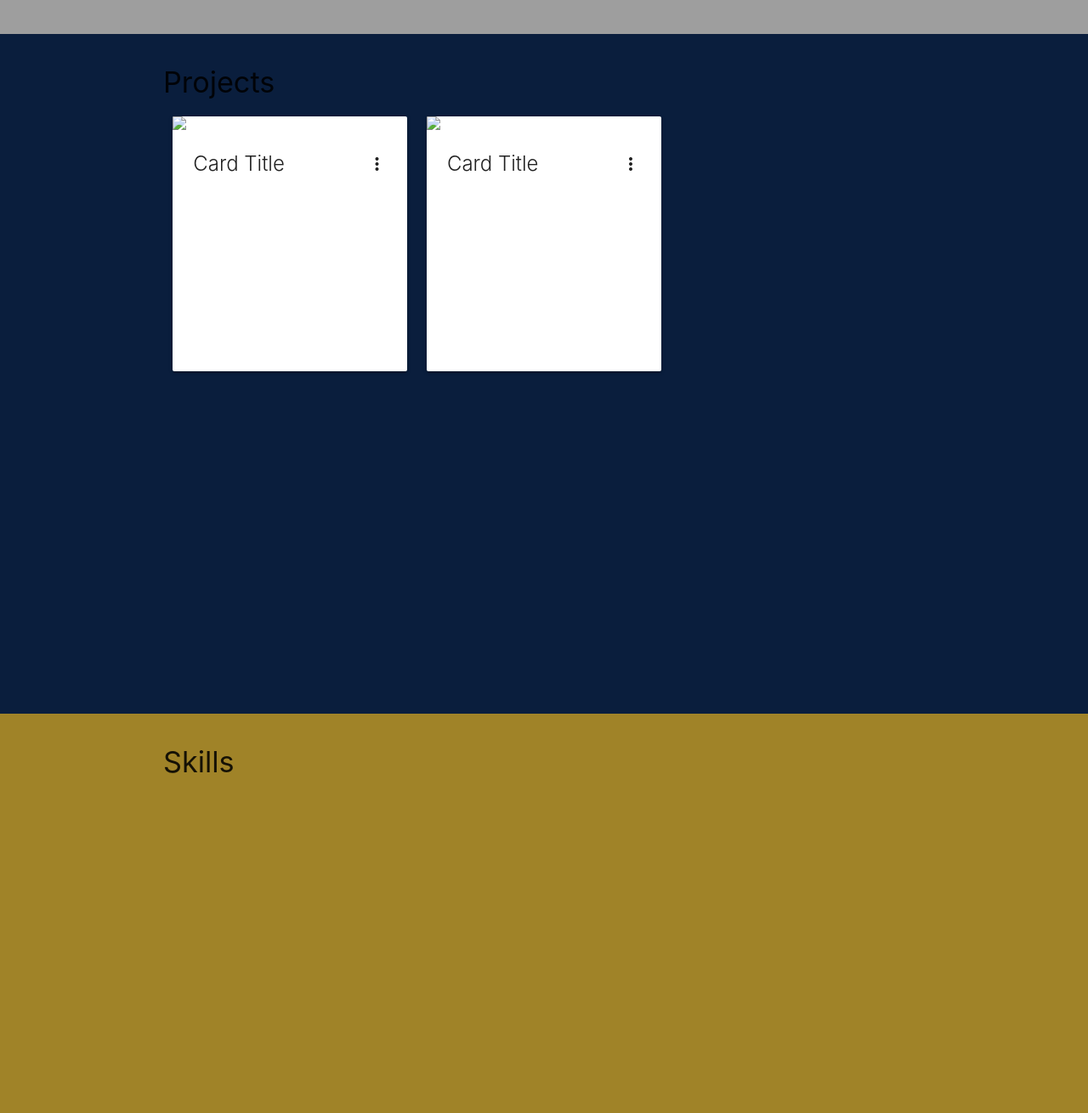
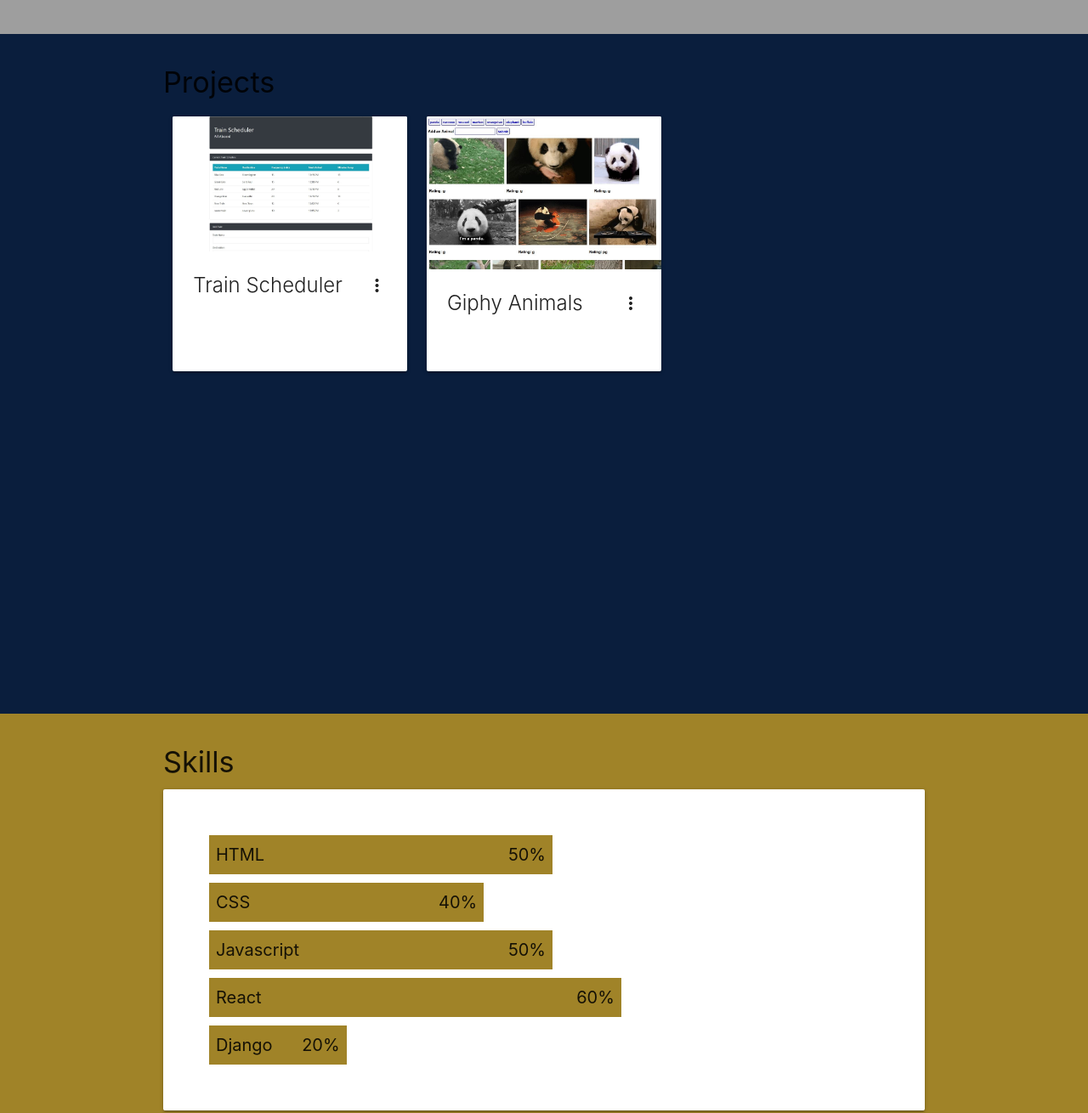
Before and after one commit to Lockn008/Lockn008.github.io, a plain HTML site: page index.html in a window 1280 px wide. Shown: the part 760-2070 px from the top of the page at 85% size. Drawn offline with Linux system fonts and the light colour scheme; grey boxes are pictures that could not be loaded.

Commit message:
added projects to page

```diff
--- a/css/styles.css
+++ b/css/styles.css
@@ -62,3 +62,39 @@ html, body {
 	height: auto;
 	background-color: #a08328;
 }
+
+.graph {
+	padding: 20px;
+	width: 100%;
+}
+
+.bar {
+	background-color: #a08328;
+	font-size: 20px;
+	margin: 10px;
+	padding: 8px;
+}
+
+.bar-20 {
+	width: 20%;
+}
+
+.bar-30 {
+	width: 30%;
+}
+
+.bar-40 {
+	width: 40%;
+}
+
+.bar-50 {
+	width: 50%;
+}
+
+.bar-60 {
+	width: 60%;
+}
+
+.skill-level {
+	float: right;
+}
--- a/index.html
+++ b/index.html
@@ -60,28 +60,40 @@
 				<div class="col s4">
 					<div class="card small">
 						<div class="card-image waves-effect waves-block waves-light">
-							<img class="activator" src="images/office.jpg">
+							<img class="activator" src="train-scheduler.jpg">
 						</div>
 						<div class="card-content">
-							<span class="card-title activator">Card Title<i class="material-icons right">more_vert</i></span>
+							<span class="card-title activator">Train Scheduler<i class="material-icons right">more_vert</i></span>
 						</div>
 						<div class="card-reveal">
-							<span class="card-title grey-text text-darken-4">Card Title<i class="material-icons right">close</i></span>
-							<p>Here is some more information about this product that is only revealed once clicked on.</p>
+							<span class="card-title grey-text text-darken-4">Train Scheduler<i class="material-icons right">close</i></span>
+							<p>A simple app to display train departure times</p>
+							<ul>
+								<li>Firebase</li>
+							</ul>
+							<p><a href="https://lockn008.github.io/Train-Scheduler/">Site</a></p>
+							<p><a href="https://github.com/Lockn008/Train-Scheduler">Github</a></p>
+
 						</div>
 					</div>
 				</div>
 				<div class="col s4">
 					<div class="card small">
 						<div class="card-image waves-effect waves-block waves-light">
-							<img class="activator" src="images/office.jpg">
+							<img class="activator" src="giphy-animals.jpg">
 						</div>
 						<div class="card-content">
-							<span class="card-title activator">Card Title<i class="material-icons right">more_vert</i></span>
+							<span class="card-title activator">Giphy Animals<i class="material-icons right">more_vert</i></span>
 						</div>
 						<div class="card-reveal">
-							<span class="card-title grey-text text-darken-4">Card Title<i class="material-icons right">close</i></span>
-							<p>Here is some more information about this product that is only revealed once clicked on.</p>
+							<span class="card-title grey-text text-darken-4">Giphy Animals<i class="material-icons right">close</i></span>
+							<p>A simple app to show access images and information from Giphy</p>
+							<ul>
+								<li>APIs</li>
+								<li>jQuery</li>
+							</ul>
+							<p><a href="https://lockn008.github.io/Giphy-Animals/">Site</a></p>
+							<p><a href="https://github.com/Lockn008/Giphy-Animals">Github</a></p>
 						</div>
 					</div>
 				</div>
@@ -94,7 +106,25 @@
 	<div id="skills" class="section scrollspy bg3">
 		<div class="container">
 			<h4>Skills</h4>
-
+			<div class="card-panel">
+				<div class="graph">
+					<div class="bar bar-50">
+						<span >HTML</span><span class="skill-level">50%</span>
+					</div>
+					<div class="bar bar-40">
+						<span >CSS</span><span class="skill-level">40%</span>
+					</div>
+					<div class="bar bar-50">
+						<span >Javascript</span><span class="skill-level">50%</span>
+					</div>
+					<div class="bar bar-60">
+						<span >React</span><span class="skill-level">60%</span>
+					</div>
+					<div class="bar bar-20">
+						<span>Django</span><span class="skill-level">20%</span>
+					</div>
+				</div>
+			</div>
 		</div>
 	</div>
 
```
Also changed, not shown: giphy-animals.jpg (added), train-scheduler.jpg (added).
